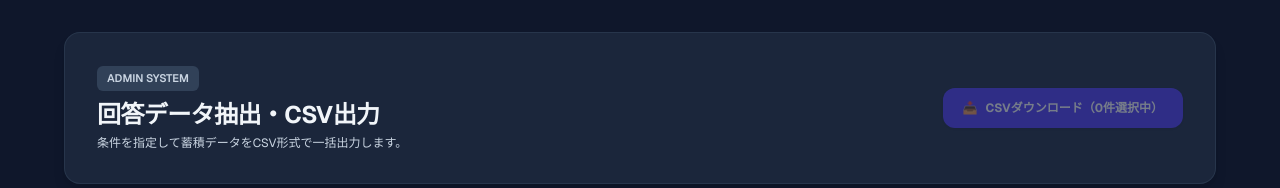
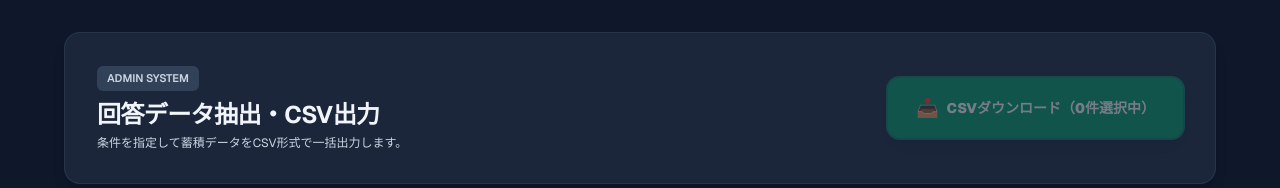
Before and after one commit to hiroto-code/2hfs-app, a Next.js app: page /admin/export in a window 1280 px wide. Shown: the top 188 px of the page. Built offline with nearby package versions, Linux system fonts and the light colour scheme; no server answers; the database is empty.

Commit message:
style: make CSV download button more visually prominent
User feedback: it was easy to miss next to the group/merge action
buttons, making it look like download only worked through merging.

```diff
--- a/app/admin/export/page.tsx
+++ b/app/admin/export/page.tsx
@@ -463,9 +463,9 @@ export default function AdminExportPage() {
           <button
             onClick={handleDownloadCSV}
             disabled={loading || selectedSurveys.length === 0}
-            className="w-full md:w-auto bg-indigo-600 hover:bg-indigo-500 text-white font-bold text-xs px-5 py-3 rounded-xl shadow transition-all active:scale-95 disabled:opacity-40 disabled:cursor-not-allowed flex items-center justify-center gap-2"
+            className="w-full md:w-auto bg-emerald-600 hover:bg-emerald-500 text-white font-black text-sm px-7 py-4 rounded-xl shadow-lg ring-2 ring-emerald-400/50 transition-all active:scale-95 disabled:opacity-40 disabled:cursor-not-allowed flex items-center justify-center gap-2"
           >
-            <span>📥</span> CSVダウンロード（{selectedSurveys.length}件選択中）
+            <span className="text-lg">📥</span> CSVダウンロード（{selectedSurveys.length}件選択中）
           </button>
         </div>
 
```
